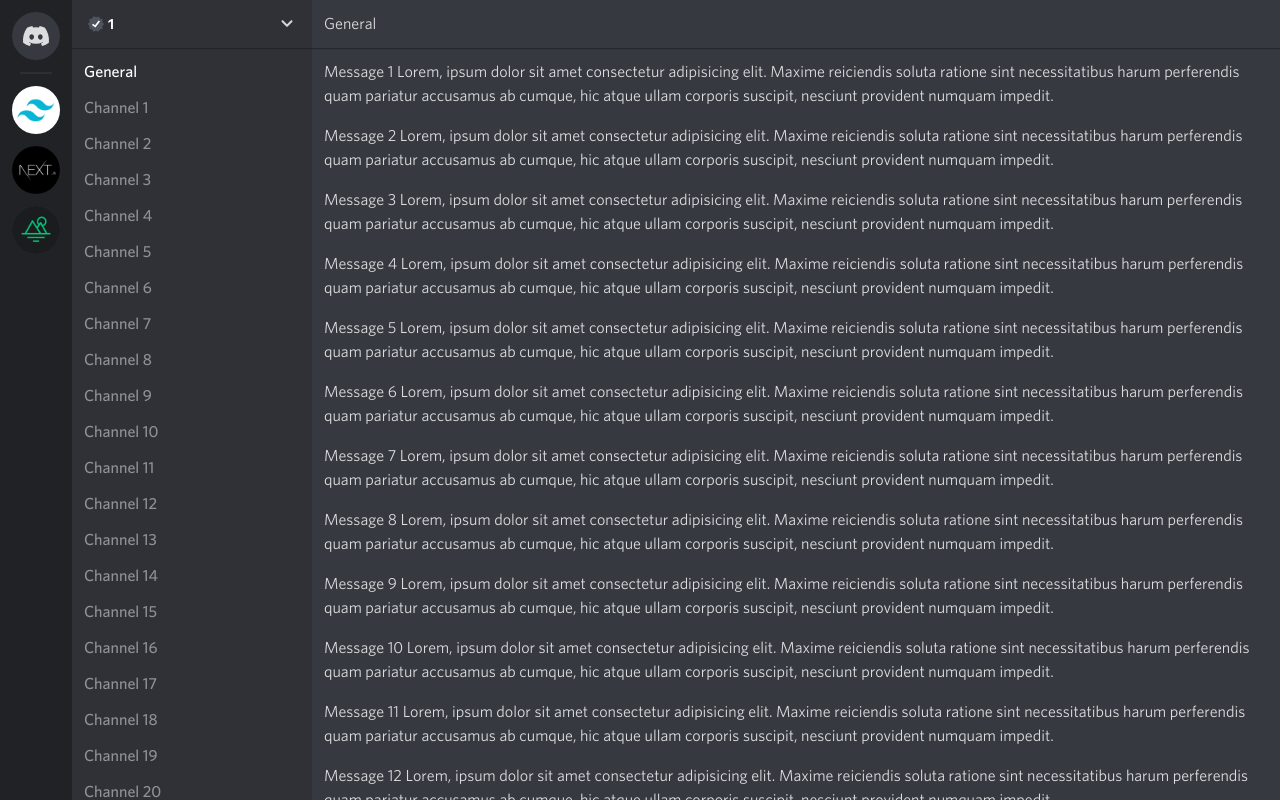
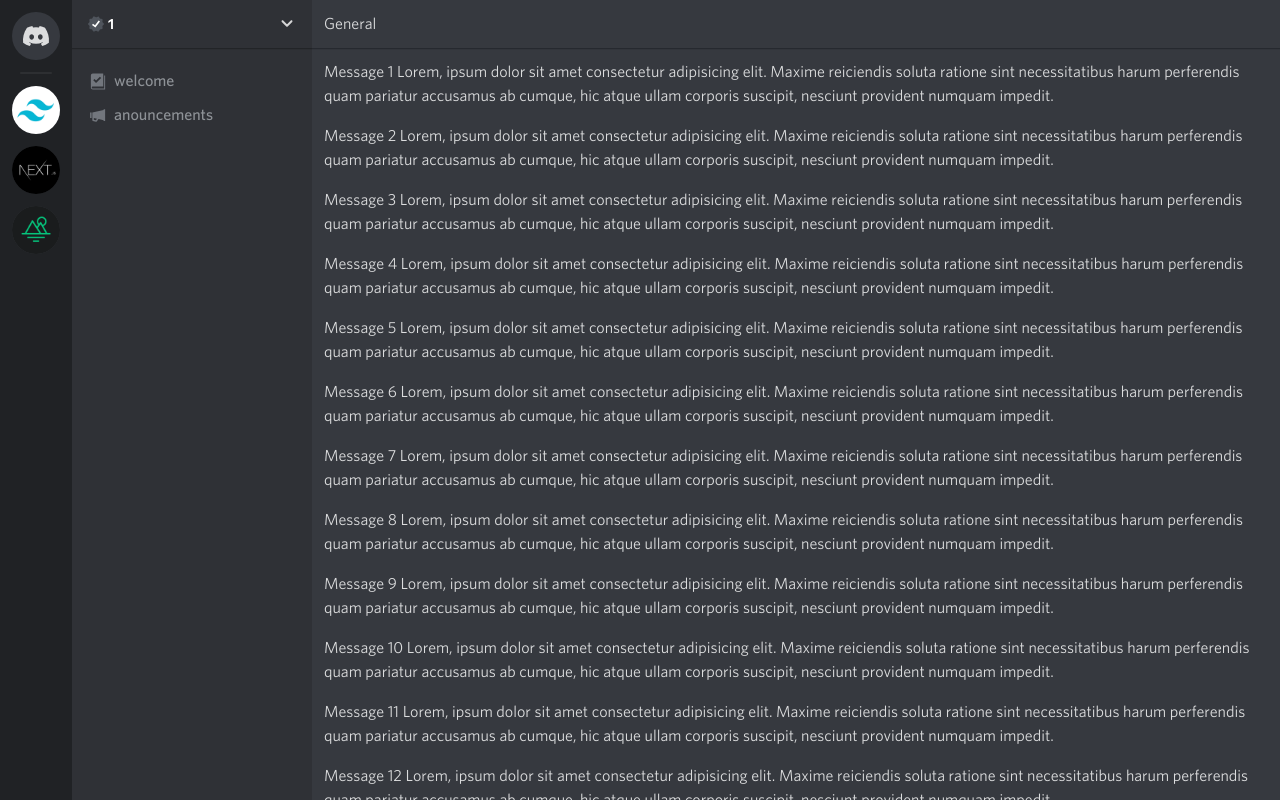
Before and after one commit to adeonir/egghead-tailwind-discord-clone, a Next.js app: page /servers/1 in a window 1280 px wide. Built offline with nearby package versions, Linux system fonts and the light colour scheme.

Commit message:
Add style to channel list

```diff
--- a/src/pages/servers/[slug].js
+++ b/src/pages/servers/[slug].js
@@ -1,6 +1,13 @@
 import { useRouter } from 'next/router'
 
-import { CheckIcon, ChevronIcon, VerifiedIcon } from 'components/Icons'
+import {
+  AddPersonIcon,
+  BookIcon,
+  CheckIcon,
+  ChevronIcon,
+  SpeakerphoneIcon,
+  VerifiedIcon,
+} from 'components/Icons'
 
 export default function Server() {
   const router = useRouter()
@@ -16,11 +23,25 @@ export default function Server() {
           {router.query.slug}
           <ChevronIcon className="ml-auto h-[18px] w-[18px] opacity-80" />
         </button>
-        <div className="flex-1 space-y-3 overflow-y-auto p-3 font-medium text-gray-300 scrollbar scrollbar-thin scrollbar-thumb-gray-900">
-          <p className="text-white">General</p>
-          {[...Array(40)].map((_, index) => (
-            <p key={index}>Channel {index + 1}</p>
-          ))}
+        <div className="mt-[17px] flex-1 overflow-y-auto font-medium text-gray-300 scrollbar scrollbar-thin scrollbar-thumb-gray-900">
+          <div className="space-y-0.5">
+            <a
+              href="#"
+              className="group mx-2 flex items-center rounded px-2 py-1 text-gray-300 transition hover:bg-gray-550/[.16] hover:text-gray-100"
+            >
+              <BookIcon className="mr-1.5 h-5 w-5 pt-px text-gray-400" />
+              welcome
+              <AddPersonIcon className="ml-auto h-4 w-4 text-gray-200 opacity-0 transition group-hover:opacity-100 hover:text-gray-100" />
+            </a>
+            <a
+              href="#"
+              className="group mx-2 flex items-center rounded px-2 py-1 text-gray-300 transition hover:bg-gray-550/[.16] hover:text-gray-100"
+            >
+              <SpeakerphoneIcon className="mr-1.5 h-5 w-5 pt-px text-gray-400" />
+              anouncements
+              <AddPersonIcon className="ml-auto h-4 w-4 text-gray-200 opacity-0 transition group-hover:opacity-100 hover:text-gray-100" />
+            </a>
+          </div>
         </div>
       </div>
       <div className="flex flex-1 flex-col bg-gray-700">
```
Also changed, not shown: 1 other file (tests, documents, lock files or other folders).
